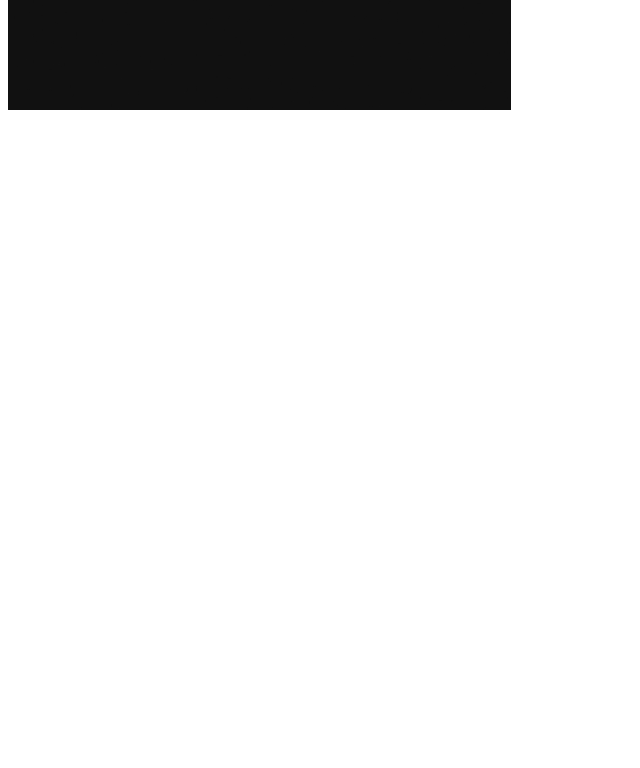
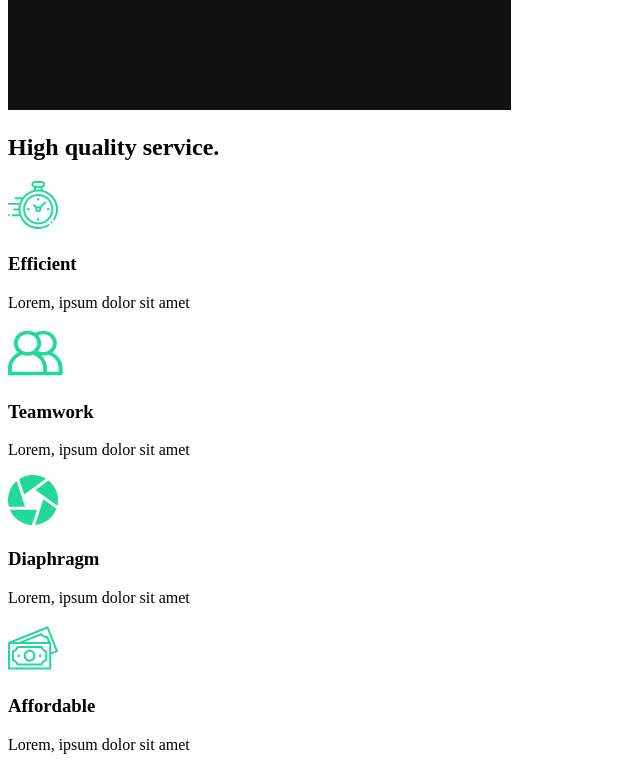
Before and after one commit to aszegedy/react-capture, a React (Create React App) app: page / in a window 1280 px wide. Shown: the part 860-1628 px from the top of the page, without its empty margins (0-640 px from the left). Before the commit the page ends 982 px from the top, so only its background shows below. Built offline with nearby package versions, Linux system fonts and the light colour scheme.

Commit message:
3. Services Section

```diff
--- /dev/null
+++ b/src/components/ServicesSection.js
@@ -0,0 +1,52 @@
+import clock from "../img/clock.svg";
+import diaphragm from "../img/diaphragm.svg";
+import money from "../img/money.svg";
+import teamwork from "../img/teamwork.svg";
+import home2 from "../img/home2.png";
+
+const ServicesSection = () => {
+  return (
+    <div className="services">
+      <div className="description">
+        <h2>
+          High <span>quality</span> service.
+        </h2>
+        <div className="cards">
+          <div className="card">
+            <div className="icon">
+              <img src={clock} alt="icon" />
+              <h3>Efficient</h3>
+            </div>
+            <p>Lorem, ipsum dolor sit amet </p>
+          </div>
+          <div className="card">
+            <div className="icon">
+              <img src={teamwork} alt="icon" />
+              <h3>Teamwork</h3>
+            </div>
+            <p>Lorem, ipsum dolor sit amet </p>
+          </div>
+          <div className="card">
+            <div className="icon">
+              <img src={diaphragm} alt="icon" />
+              <h3>Diaphragm</h3>
+            </div>
+            <p>Lorem, ipsum dolor sit amet </p>
+          </div>
+          <div className="card">
+            <div className="icon">
+              <img src={money} alt="icon" />
+              <h3>Affordable</h3>
+            </div>
+            <p>Lorem, ipsum dolor sit amet </p>
+          </div>
+        </div>
+      </div>
+      <div className="image">
+        <img src={home2} alt="camera" />
+      </div>
+    </div>
+  );
+};
+
+export default ServicesSection;
--- a/src/pages/AboutUs.js
+++ b/src/pages/AboutUs.js
@@ -1,7 +1,13 @@
 import AboutSection from "../components/AboutSection";
+import ServicesSection from "../components/ServicesSection";
 
 const AboutUs = () => {
-  return <AboutSection />;
+  return (
+    <>
+      <AboutSection />
+      <ServicesSection />
+    </>
+  );
 };
 
 export default AboutUs;
```
